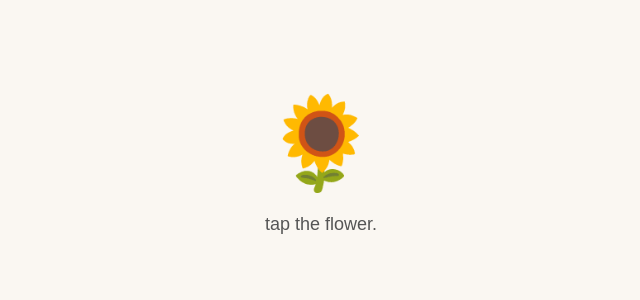
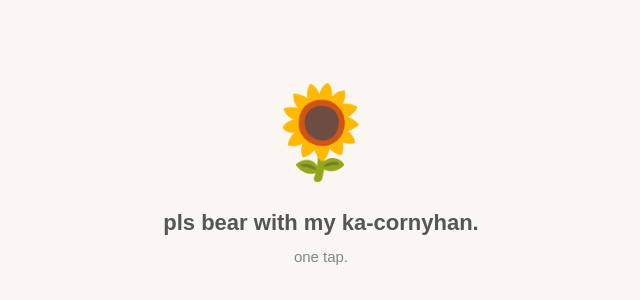
Before and after one commit to cutieambroxol/rand, a plain HTML site: page index.html in a window 1280 px wide. Shown: the part 228-528 px from the top of the page, without its empty margins (319-959 px from the left). Drawn offline with Linux system fonts and the light colour scheme.

Commit message:
Update index.html

```diff
--- a/index.html
+++ b/index.html
@@ -1,23 +1,26 @@
 <!DOCTYPE html>
 <html lang="en">
 <head>
+<meta charset="UTF-8">
+<meta name="viewport" content="width=device-width, initial-scale=1.0">
 
-<meta charset="UTF-8">
-
-<meta name="viewport"
-content="width=device-width, initial-scale=1.0">
-
-<title>hi.</title>
+<title>🌻</title>
 
 <style>
 
+*{
+margin:0;
+padding:0;
+box-sizing:border-box;
+}
+
 body{
-
-margin:0;
 
 background:#FAF7F2;
 
-font-family:Arial, sans-serif;
+font-family:Arial,Helvetica,sans-serif;
+
+height:100vh;
 
 display:flex;
 
@@ -25,39 +28,73 @@ justify-content:center;
 
 align-items:center;
 
-height:100vh;
+overflow:hidden;
 
-overflow:hidden;
+color:#555;
 
 }
 
-.container{
+.screen{
 
-text-align:center;
+position:absolute;
+
+width:100%;
+
+height:100%;
+
+display:flex;
+
+flex-direction:column;
+
+justify-content:center;
+
+align-items:center;
+
+transition:.6s;
 
 }
 
-.flower{
+.hidden{
+
+opacity:0;
+
+pointer-events:none;
+
+}
+
+.sunflower{
 
 font-size:90px;
 
 cursor:pointer;
 
-transition:.4s;
+transition:.3s;
 
 }
 
-.flower:hover{
+.sunflower:active{
 
-transform:scale(1.2);
+transform:scale(1.15);
 
 }
 
-p{
+.title{
 
-color:#555;
+margin-top:25px;
 
-font-size:18px;
+font-size:22px;
+
+font-weight:bold;
+
+}
+
+.small{
+
+margin-top:12px;
+
+font-size:15px;
+
+opacity:.7;
 
 }
 
@@ -67,18 +104,37 @@ font-size:18px;
 
 <body>
 
-<div class="container">
+<div id="page1" class="screen">
 
-<div class="flower">
+<div class="sunflower" onclick="nextPage()">
 
 🌻
 
 </div>
 
-<p>tap the flower.</p>
+<div class="title">
+
+pls bear with my ka-cornyhan.
 
 </div>
 
+<div class="small">
+
+one tap.
+
+</div>
+
+</div>
+
+<script>
+
+function nextPage(){
+
+document.getElementById("page1").classList.add("hidden");
+
+}
+
+</script>
+
 </body>
-
 </html>
```
